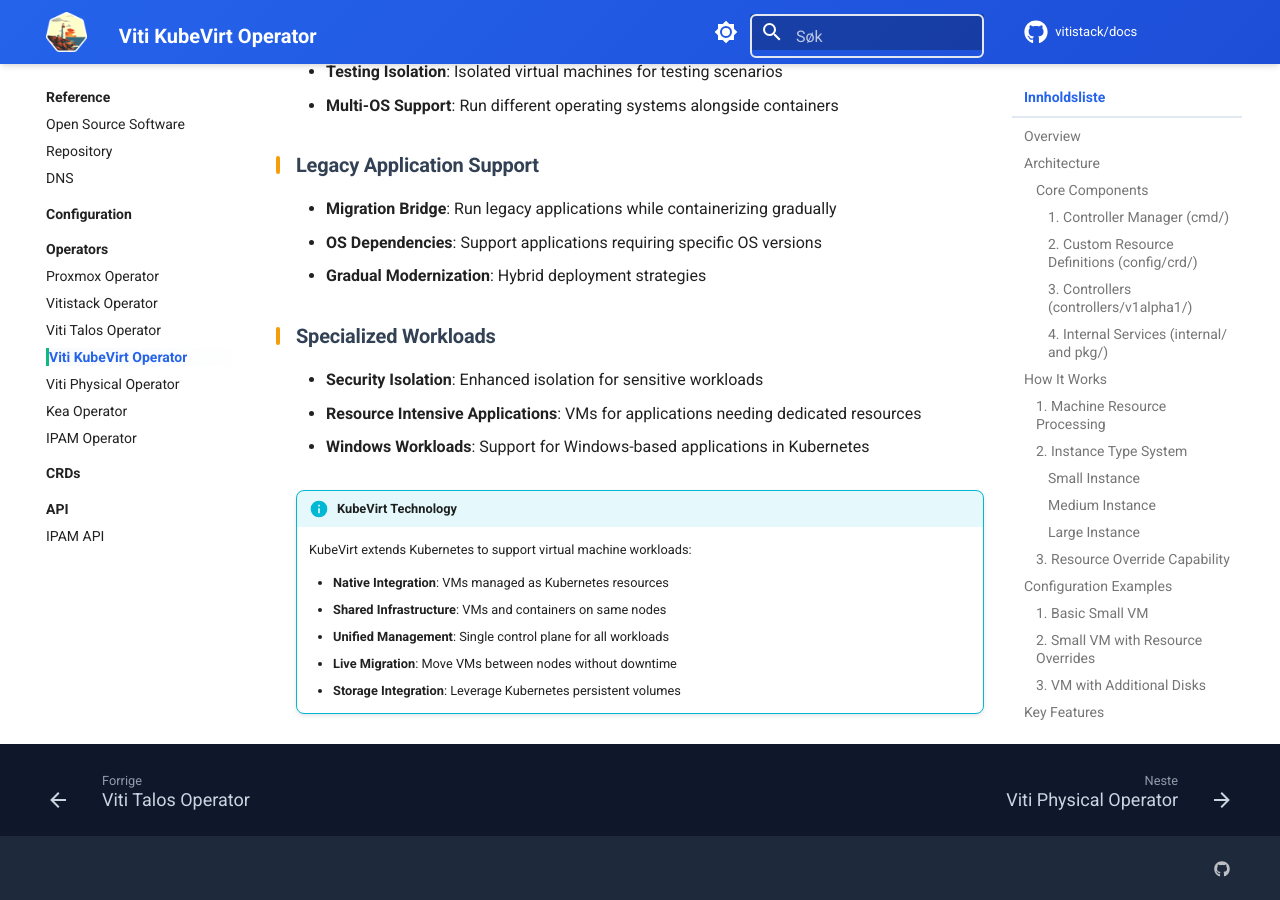
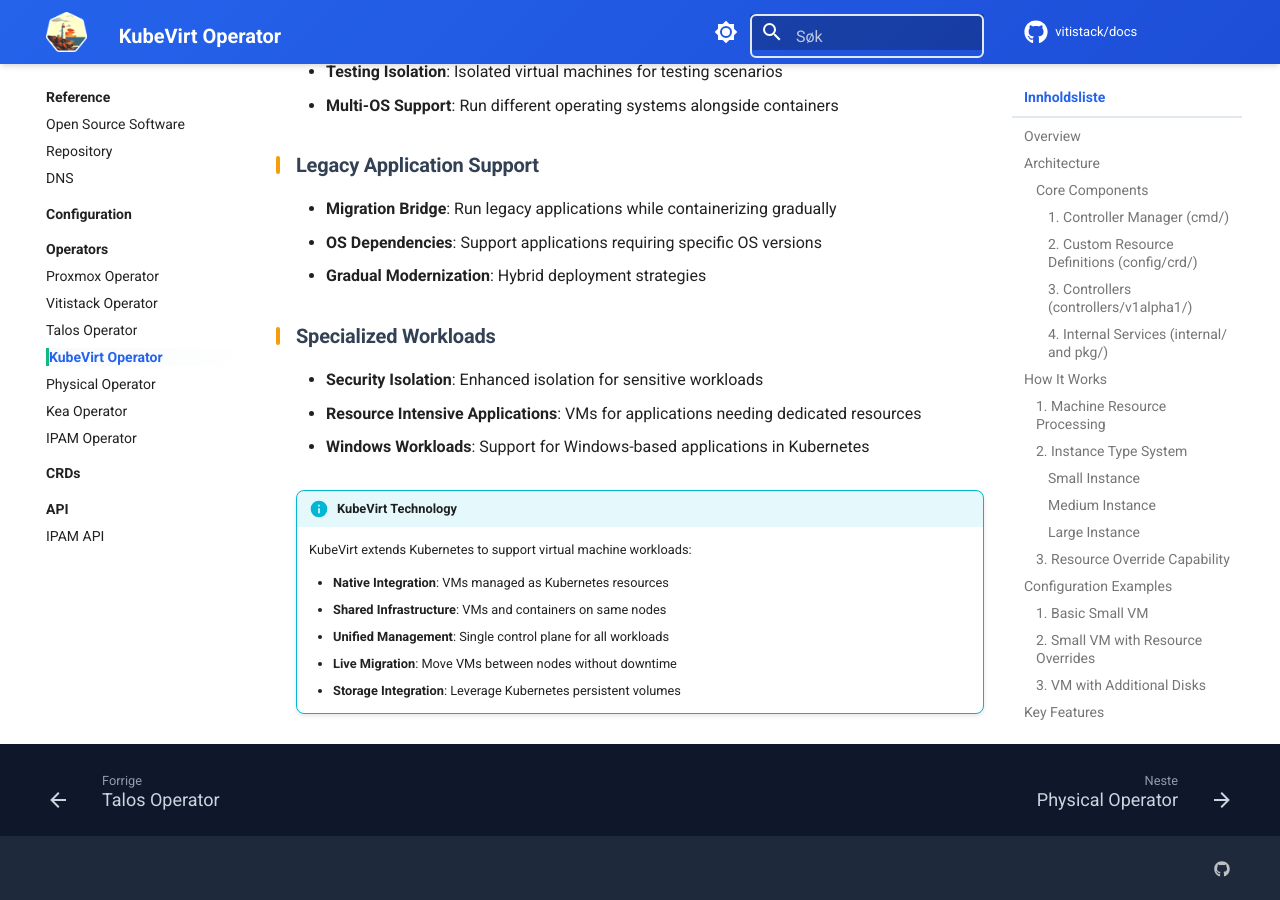
Before and after one commit to vitistack/docs, an MkDocs documentation site: the page built from docs/reference/operators/kubevirt-operator.md, in a window 1280 px wide and 900 px high, scrolled down 6414 px. Built offline with MkDocs 1.6.1 and Material for MkDocs 9.7.7, drawn with Linux system fonts in a browser that asks for light colours; comment, search, counter and statistics services are not loaded; some of the changed text lies outside the part shown.

Commit message:
renamed files and upated mkdocs.yml

```diff
--- a/docs/reference/operators/viti-kubevirt-operator.md
+++ b/docs/reference/operators/kubevirt-operator.md
@@ -1,4 +1,4 @@
-# Viti KubeVirt Operator
+# KubeVirt Operator
 
 !!! warning "Work in progress!"
 
--- a/docs/reference/operators/viti-physical-operator.md
+++ b/docs/reference/operators/physical-operator.md
@@ -1,3 +1,3 @@
-# Viti Physical Operator
+# Physical Operator
 
 !!! warning "Work in progress - information to come!"
--- a/docs/reference/operators/viti-talos-operator.md
+++ b/docs/reference/operators/talos-operator.md
@@ -1,3 +1,3 @@
-# Viti Talos Operator
+# Talos Operator
 
 !!! warning "Work in progress!"
--- a/mkdocs.yml
+++ b/mkdocs.yml
@@ -86,11 +86,11 @@
       - reference/configuration/index.md
     - Operators:
       - reference/operators/index.md
-      - reference/operators/viti-proxmox-operator.md
+      - reference/operators/proxmox-operator.md
       - reference/operators/vitistack-operator.md
-      - reference/operators/viti-talos-operator.md
-      - reference/operators/viti-kubevirt-operator.md
-      - reference/operators/viti-physical-operator.md
+      - reference/operators/talos-operator.md
+      - reference/operators/kubevirt-operator.md
+      - reference/operators/physical-operator.md
       - reference/operators/kea-operator.md
       - reference/operators/ipam-operator.md
     - CRDs:
```
Also changed, not shown: docs/reference/operators/proxmox-operator.md (renamed from docs/reference/operators/viti-proxmox-operator.md).
